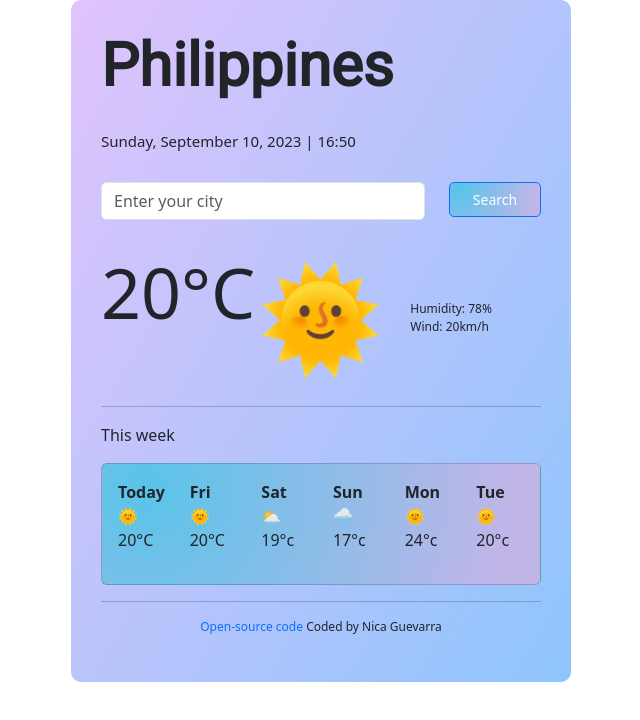
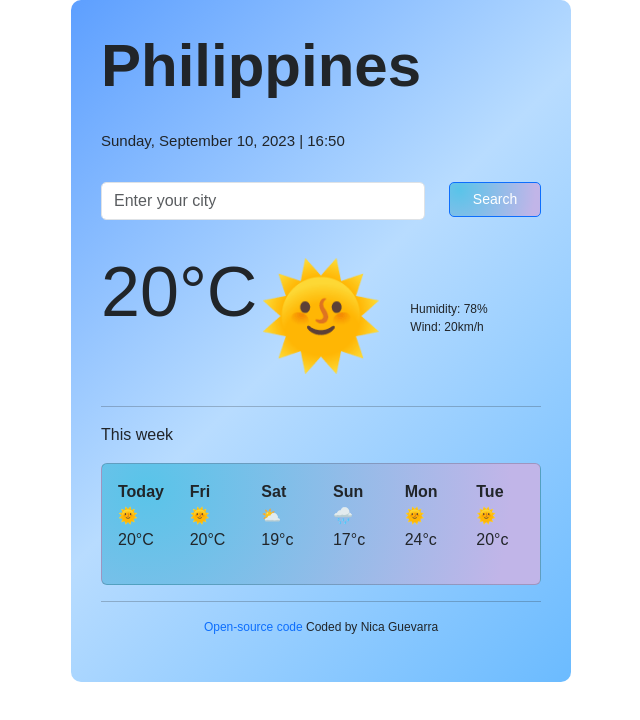
Before and after one commit to nik0121/weather-application, a plain HTML site: page index.html in a window 1280 px wide. Shown: the whole page, without its empty margins (319-959 px from the left). Drawn offline with nearby package versions, Linux system fonts and the light colour scheme.

Commit message:
updated CSS background and font family

```diff
--- a/src/styles.css
+++ b/src/styles.css
@@ -3,13 +3,14 @@
   display: block;
   margin: 0 auto;
   padding: 30px;
-  background: linear-gradient(120deg, #e0c3fc 0%, #8ec5fc 100%);
+  background: linear-gradient(-225deg, #5d9fff 0%, #b8dcff 48%, #6bbbff 100%);
   border-radius: 10px;
+  font-family: arial, sans-serif;
 }
 h1 {
   font-size: 60px;
   margin-bottom: 30px;
-  font-family: "Roboto", sans-serif;
+  font-family: arial, sans-serif;
   font-weight: bold;
 }
 h2 {
```
